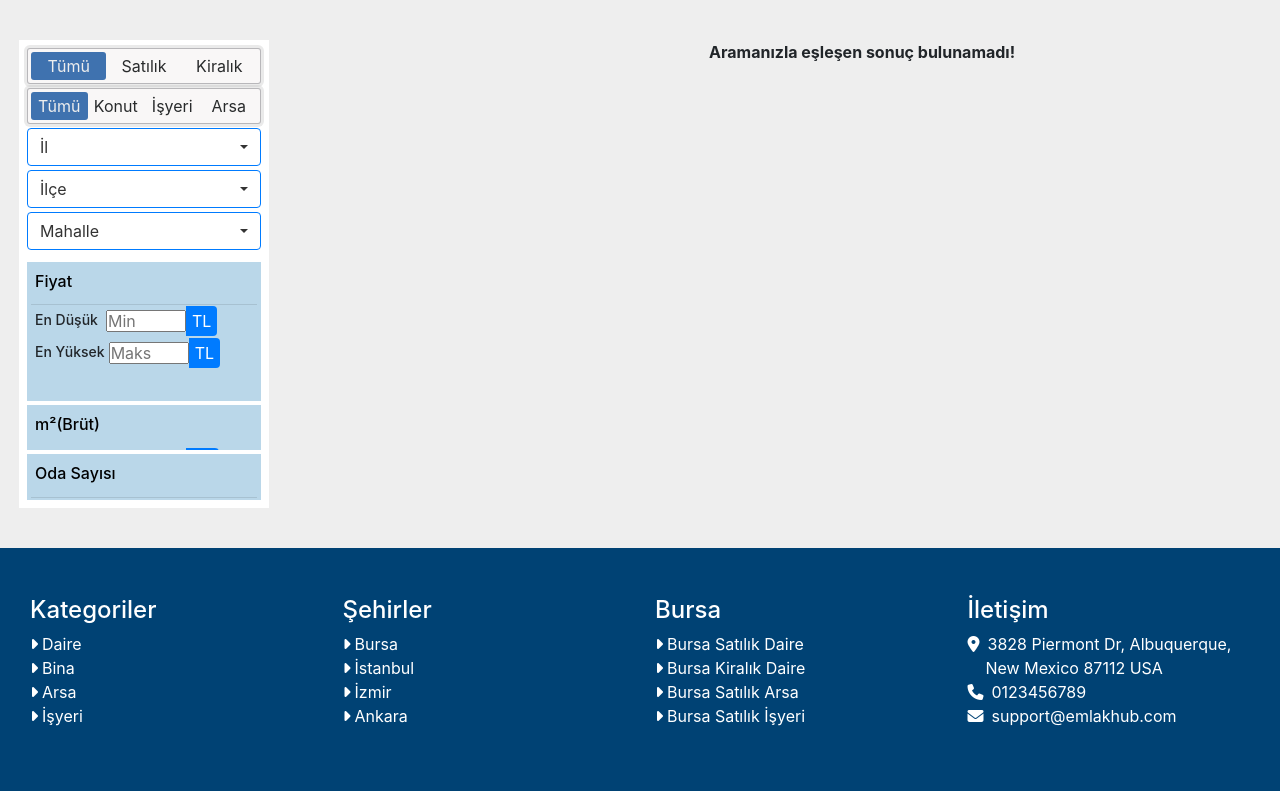
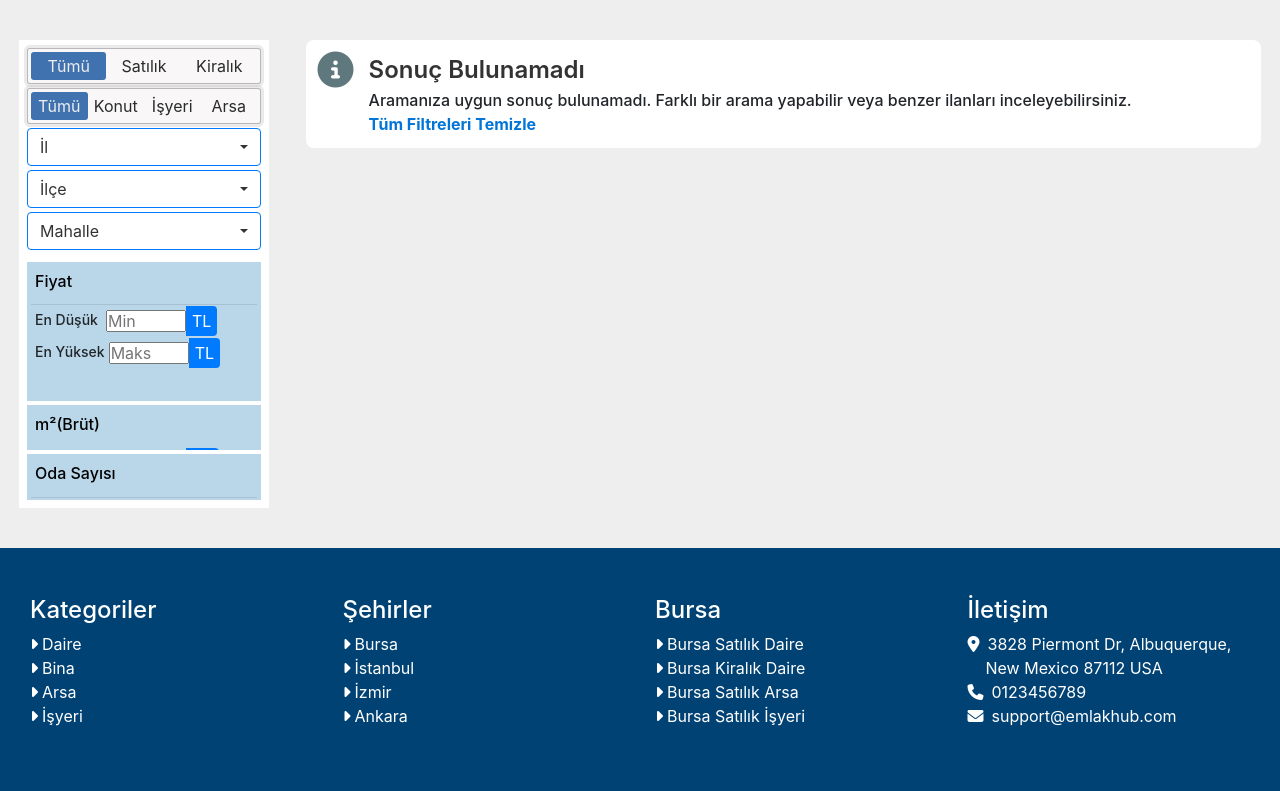
Before and after one commit to VorteXmath/realestate, a PHP site: page /ilanlar.php in a window 1280 px wide. Shown: the part 91-882 px from the top of the page. Run offline with PHP 8.4, Linux system fonts and the light colour scheme; data that the repository does not hold is empty; some web fonts are replaced.

Commit message:
Created card notfound

```diff
--- a/ajax/get-properties.php
+++ b/ajax/get-properties.php
@@ -88,7 +88,15 @@ try {
         </div>
     <?php
     } else {
-        echo "<div style='width:100%;font-weight:700'>Aramanızla eşleşen sonuç bulunamadı!</div>";
+    ?> <div class="notfound">
+            <div class="icon-notfound"><i class="fa-solid fa-circle-info"></i></div>
+            <div>
+                <div class="notfound-header">Sonuç Bulunamadı</div>
+                <div class="notfound-body">Aramanıza uygun sonuç bulunamadı. Farklı bir arama yapabilir veya benzer ilanları inceleyebilirsiniz.</div>
+                <div class="btn-reset-filters" onclick="resetFilters()">Tüm Filtreleri Temizle</div>
+            </div>
+        </div>
+    <?php
     }
     $getProperties = $connect->read($getPropertiesQuery);
     while ($row = $getProperties->fetch(PDO::FETCH_ASSOC)) {
--- a/assets/css/style.css
+++ b/assets/css/style.css
@@ -621,7 +621,7 @@ button {
 
 .wrapper-filter {
     position: relative;
-    width: 100%;
+    width: 300px;
     display: block;
     transition-property: all;
     transition-duration: 1s;
@@ -904,7 +904,7 @@ section#property-types {
     background-color: #fff;
 }
 
-.prop-type-card-wrapper{
+.prop-type-card-wrapper {
     display: flex;
 }
 
@@ -945,8 +945,9 @@ section#property-types {
     background: radial-gradient(rgba(0, 0, 0, .5), rgba(0, 0, 0, .2));
     color: #fff;
     font-size: 24px;
-    font-weight: 700;
+    font-weight: 600;
     text-shadow: 2px 8px 6px rgba(0, 0, 0, 0.2), 0px -5px 35px rgba(255, 255, 255, 0.3);
+    letter-spacing: 5px;
 }
 
 .item-property-type:nth-child(2):after {
@@ -956,3 +957,39 @@ section#property-types {
 .item-property-type:nth-child(3):after {
     content: 'ARSA'
 }
+
+
+/* property not found */
+.notfound {
+    width: 100%;
+    font-weight: 700;
+    display: flex;
+    background: #fff;
+    padding: 12px;
+    border-radius: 8px;
+}
+
+.icon-notfound i.fa-circle-info{
+    font-size:36px;
+    margin-right: 15px;
+    color:#5F787E
+}
+
+.notfound-header{
+    font-size: 24px;
+    color:#333;
+    font-weight: 600;
+}
+
+.btn-reset-filters{
+    display: inline-block;
+    color: #0275d8;
+}
+
+.btn-reset-filters:hover{
+    cursor:pointer;
+}
+
+.notfound-body{
+    font-weight: 500;
+}
```
